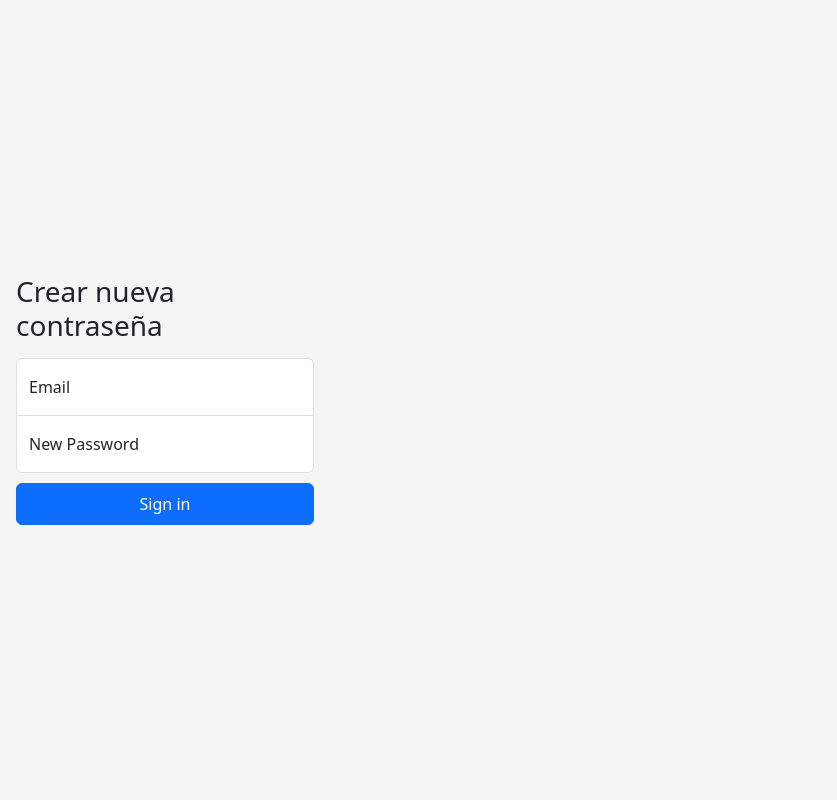
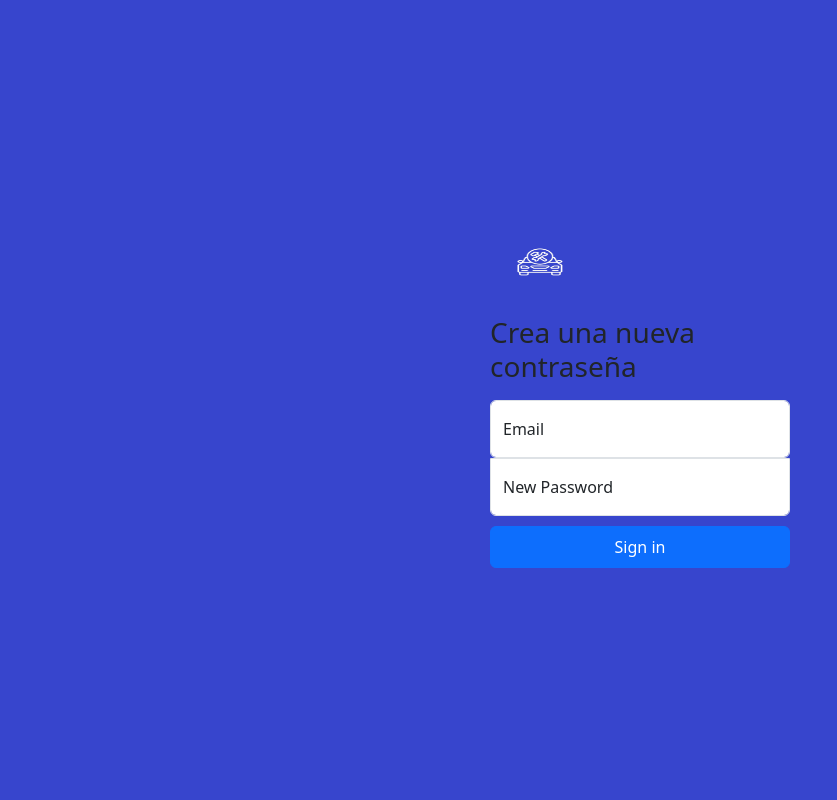
Before and after one commit to JPalacio3D/API_Nils, a Flask app: page /resetPass in a window 1280 px wide. Shown: the whole page, without its empty margins (0-837 px from the left). Run offline with Flask 3, Linux system fonts and the light colour scheme; some libraries are stand-ins or nearby versions.

Commit message:
update css
css + imagen

```diff
--- a/static/css/reset.css
+++ b/static/css/reset.css
@@ -4,23 +4,25 @@ body {
 }
 
 body {
-    display: flex;
-    align-items: center;
-    padding-top: 40px;
-    padding-bottom: 40px;
-    background-color: #f5f5f5;
-  }
+  display: flex;
+  align-items: center;
+  padding-top: 40px;
+  padding-bottom: 40px;
+  background-color: #3745cd;
+}
 
-.form-reset{
+.form-reset {
+  width: 100%;
   max-width: 330px;
-  padding: 1rem;
+  padding: 15px;
+  margin: auto;
 }
 
 .form-reset .form-floating:focus-within {
   z-index: 2;
 }
 
-.form-reset input[type="email"] {
+.form-reset input[type="text"] {
   margin-bottom: -1px;
   border-bottom-right-radius: 0;
   border-bottom-left-radius: 0;
--- a/templates/auth/reset.html
+++ b/templates/auth/reset.html
@@ -7,7 +7,8 @@
 
 {% block body %}
 <form class="form-reset">
-    <h1 class="h3 mb-3 fw-normal">Crear nueva contraseña</h1>
+    <img class="mb-4" src="{{ url_for('static', filename='img/icono_peritajes.png') }}" alt="" width="100" height="60">
+    <h1 class="h3 mb-3 fw-normal">Crea una nueva contraseña</h1>
 
     <div class="form-floating">
       <input type="email" class="form-control" id="floatingInput" placeholder="name@example.com">
```
Also changed, not shown: static/img/icono_peritajes.png (added).
